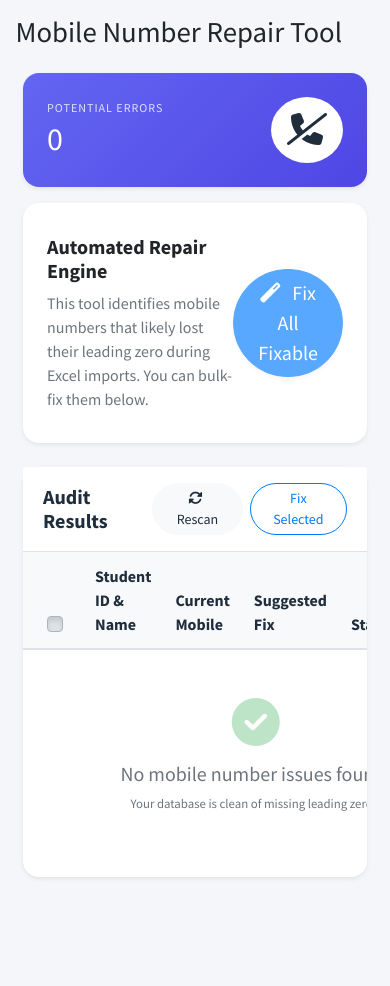
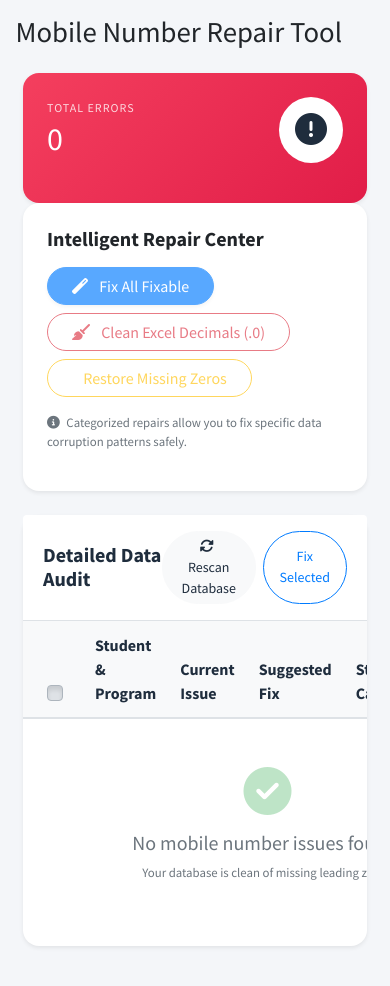
Before and after one commit to ruhulamin-siddique/Admission-System-Live, a Django app: page /students/mobile-repair/ in a window 390 px wide. Shown: the part 57-1043 px from the top of the page. Run offline with Django 5.2, Linux system fonts and the light colour scheme; the visitor is signed in with stand-in values (Sample User, id 1); data comes from the database, SQL or seed files in the repository; data that the repository does not hold is empty; some libraries are stand-ins or nearby versions.

Commit message:
feat: add student dashboard and mobile repair tool template

```diff
--- a/students/views.py
+++ b/students/views.py
@@ -2690,24 +2690,47 @@ def api_verify_board_result(request):
 
 @login_required
 @require_access('students', 'mobile_repair')
+def _clean_mobile_number(mobile):
+    """Helper to strip float suffixes, non-numeric chars, and add missing leading zeros."""
+    if not mobile: return None, False
+
+    # 1. Stringify and strip .0 (Excel float error)
+    s = str(mobile).strip()
+    if s.endswith('.0'):
+        s = s[:-2]
+
+    # 2. Remove all non-digits
+    import re
+    s = re.sub(r'\D', '', s)
+
+    # 3. If 10 digits and starts with 1-9, prepend 0
+    if len(s) == 10 and s[0] in '123456789':
+        s = '0' + s
+
+    # Valid Bangladesh mobile is 11 digits starting with 01
+    is_valid = len(s) == 11 and s.startswith('01')
+    return s, is_valid
+
+@login_required
+@require_access('students', 'mobile_repair')
 def mobile_repair_tool(request):
-    """View to identify and fix mobile numbers missing leading zeros."""
-    # Find potentially broken numbers: 10 digits or doesn't start with 01
-    broken_students = Student.objects.filter(
-        Q(student_mobile__regex=r'^\d{10}$') |
-        ~Q(student_mobile__startswith='01')
-    ).exclude(student_mobile__isnull=True).exclude(student_mobile='')
+    """Enhanced view to identify and categorize mobile number errors."""
+    # Find all students with malformed numbers (excluding null/empty)
+    malformed_students = Student.objects.exclude(student_mobile__isnull=True).exclude(student_mobile='').filter(
+        ~Q(student_mobile__regex=r'^01\d{9}$')
+    )
 
     audit_list = []
-    for s in broken_students:
+    for s in malformed_students:
         mobile = s.student_mobile
-        fixable = False
-        suggested_fix = ""
-
-        # Simple rule: if 10 digits and first digit is 1-9, prepend 0
-        if len(mobile) == 10 and mobile[0] in '123456789':
-            suggested_fix = '0' + mobile
-            fixable = True
+        suggested_fix, is_valid = _clean_mobile_number(mobile)
+
+        # Determine Issue Category
+        category = "OTHER"
+        if str(mobile).endswith('.0'):
+            category = "FLOAT"
+        elif len(str(mobile)) == 10 and str(mobile)[0] in '123456789':
+            category = "MISSING_ZERO"
 
         audit_list.append({
             'id': s.student_id,
@@ -2716,7 +2739,9 @@ def mobile_repair_tool(request):
             'batch': s.batch,
             'mobile': mobile,
             'suggested_fix': suggested_fix,
-            'fixable': fixable
+            'is_valid': is_valid,
+            'category': category,
+            'fixable': is_valid and suggested_fix != mobile
         })
 
     return render(request, 'students/tools/mobile_repair.html', {
@@ -2727,27 +2752,47 @@ def mobile_repair_tool(request):
 @login_required
 @require_access('students', 'data_integrity')
 def api_bulk_fix_mobile(request):
-    """API to apply suggested fixes to mobile numbers."""
+    """Enhanced API to apply robust mobile repairs with activity logging."""
     if request.method != 'POST':
         return JsonResponse({'success': False, 'error': 'POST required'})
 
     student_ids = request.POST.getlist('student_ids[]')
-    if not student_ids:
-        # If no specific IDs, maybe "Fix All Fixable" was clicked
-        if request.POST.get('fix_all') == 'true':
-            # Find all 10-digit numeric mobile numbers
-            broken_students = Student.objects.filter(student_mobile__regex=r'^\d{10}$')
-            student_ids = [s.student_id for s in broken_students]
+    fix_all = request.POST.get('fix_all') == 'true'
+    category_filter = request.POST.get('category')
+
+    if fix_all or category_filter:
+        # Find candidates for bulk fix
+        query = Student.objects.exclude(student_mobile__isnull=True).exclude(student_mobile='')
+        if category_filter == 'FLOAT':
+            query = query.filter(student_mobile__endswith='.0')
+        elif category_filter == 'MISSING_ZERO':
+            query = query.filter(student_mobile__regex=r'^\d{10}$')
+        else:
+            # Fallback to general malformed
+            query = query.filter(~Q(student_mobile__regex=r'^01\d{9}$'))
+
+        student_ids = list(query.values_list('student_id', flat=True))
 
     updated_count = 0
+    from core.utils import log_activity
+
     with transaction.atomic():
         for sid in student_ids:
             try:
                 student = Student.objects.get(student_id=sid)
-                mobile = student.student_mobile
-                if mobile and len(mobile) == 10 and mobile[0] in '123456789':
-                    student.student_mobile = '0' + mobile
+                old_mobile = student.student_mobile
+                new_mobile, is_valid = _clean_mobile_number(old_mobile)
+
+                if is_valid and new_mobile != old_mobile:
+                    student.student_mobile = new_mobile
                     student.save()
+
+                    # Log to ActivityLog & Unified Timeline
+                    log_activity(
+                        request, 'UPDATE', 'students',
+                        f'Automated Mobile Repair: Fixed "{old_mobile}" -> "{new_mobile}"',
+                        object_id=sid
+                    )
                     updated_count += 1
             except Student.DoesNotExist:
                 continue
@@ -2755,5 +2800,5 @@ def api_bulk_fix_mobile(request):
     return JsonResponse({
         'success': True,
         'updated_count': updated_count,
-        'message': f'Successfully updated {updated_count} mobile numbers.'
+        'message': f'Successfully repaired {updated_count} mobile records.'
     })
--- a/templates/students/tools/mobile_repair.html
+++ b/templates/students/tools/mobile_repair.html
@@ -8,33 +8,37 @@
 <div class="container-fluid">
     <!-- Summary Cards -->
     <div class="row mb-4">
-        <div class="col-md-4">
-            <div class="card shadow-sm border-0" style="border-radius: 16px; background: linear-gradient(135deg, #6366f1 0%, #4f46e5 100%); color: white;">
+        <div class="col-md-3">
+            <div class="card shadow-sm border-0 h-100" style="border-radius: 16px; background: linear-gradient(135deg, #f43f5e 0%, #e11d48 100%); color: white;">
                 <div class="card-body p-4">
                     <div class="d-flex justify-content-between align-items-center">
                         <div>
-                            <h6 class="text-uppercase mb-1" style="font-size: 0.75rem; letter-spacing: 1px; opacity: 0.8;">Potential Errors</h6>
+                            <h6 class="text-uppercase mb-1" style="font-size: 0.75rem; letter-spacing: 1px; opacity: 0.8;">Total Errors</h6>
                             <h2 class="font-weight-black mb-0">{{ broken_count }}</h2>
                         </div>
                         <div class="bg-white bg-opacity-20 rounded-circle p-3" style="background: rgba(255,255,255,0.2);">
-                            <i class="fas fa-phone-slash fa-2x"></i>
+                            <i class="fas fa-exclamation-circle fa-2x"></i>
                         </div>
                     </div>
                 </div>
             </div>
         </div>
-        <div class="col-md-8">
+        <div class="col-md-9">
             <div class="card shadow-sm border-0 h-100" style="border-radius: 16px;">
-                <div class="card-body p-4 d-flex align-items-center">
-                    <div>
-                        <h5 class="font-weight-bold mb-2">Automated Repair Engine</h5>
-                        <p class="text-muted mb-0">This tool identifies mobile numbers that likely lost their leading zero during Excel imports. You can bulk-fix them below.</p>
-                    </div>
-                    <div class="ml-auto">
-                        <button class="btn btn-primary btn-lg rounded-pill px-4 shadow-sm" id="btnFixAll" {% if broken_count == 0 %}disabled{% endif %}>
+                <div class="card-body p-4">
+                    <h5 class="font-weight-bold mb-3">Intelligent Repair Center</h5>
+                    <div class="d-flex flex-wrap gap-2">
+                        <button class="btn btn-primary rounded-pill px-4 shadow-sm mr-2 mb-2" id="btnFixAll" {% if broken_count == 0 %}disabled{% endif %}>
                             <i class="fas fa-magic mr-2"></i> Fix All Fixable
                         </button>
+                        <button class="btn btn-outline-danger rounded-pill px-4 mr-2 mb-2" onclick="applyFixes([], false, 'FLOAT')" {% if broken_count == 0 %}disabled{% endif %}>
+                            <i class="fas fa-broom mr-2"></i> Clean Excel Decimals (.0)
+                        </button>
+                        <button class="btn btn-outline-warning rounded-pill px-4 mb-2" onclick="applyFixes([], false, 'MISSING_ZERO')" {% if broken_count == 0 %}disabled{% endif %}>
+                            <i class="fas fa-zero mr-2"></i> Restore Missing Zeros
+                        </button>
                     </div>
+                    <p class="text-muted small mt-2 mb-0"><i class="fas fa-info-circle mr-1"></i> Categorized repairs allow you to fix specific data corruption patterns safely.</p>
                 </div>
             </div>
         </div>
@@ -44,10 +48,10 @@
     <div class="card shadow-sm border-0" style="border-radius: 16px;">
         <div class="card-header bg-white py-3 border-0">
             <div class="d-flex justify-content-between align-items-center">
-                <h5 class="mb-0 font-weight-bold">Audit Results</h5>
+                <h5 class="mb-0 font-weight-bold">Detailed Data Audit</h5>
                 <div class="btn-group">
                     <button class="btn btn-light btn-sm rounded-pill px-3 mr-2" id="btnRefresh">
-                        <i class="fas fa-sync-alt mr-1"></i> Rescan
+                        <i class="fas fa-sync-alt mr-1"></i> Rescan Database
                     </button>
                     <button class="btn btn-outline-primary btn-sm rounded-pill px-3" id="btnFixSelected">
                         Fix Selected
@@ -66,10 +70,10 @@
                                     <label class="custom-control-label" for="checkAll"></label>
                                 </div>
                             </th>
-                            <th>Student ID & Name</th>
-                            <th>Current Mobile</th>
+                            <th>Student & Program</th>
+                            <th>Current Issue</th>
                             <th>Suggested Fix</th>
-                            <th>Status</th>
+                            <th>Status / Category</th>
                             <th class="text-right pr-4">Action</th>
                         </tr>
                     </thead>
@@ -87,34 +91,43 @@
                                 <div class="small text-muted">{{ item.id }} | {{ item.program }}</div>
                             </td>
                             <td>
-                                <code class="bg-light px-2 py-1 rounded text-danger">{{ item.mobile }}</code>
+                                <div class="d-flex align-items-center">
+                                    <code class="bg-light px-2 py-1 rounded text-danger mr-2">{{ item.mobile }}</code>
+                                    {% if item.category == 'FLOAT' %}
+                                        <span class="badge badge-pill badge-danger-light py-1" style="font-size: 10px; background: #fff1f2; color: #e11d48;">EXCEL DECIMAL</span>
+                                    {% elif item.category == 'MISSING_ZERO' %}
+                                        <span class="badge badge-pill badge-warning-light py-1" style="font-size: 10px; background: #fffbeb; color: #d97706;">MISSING ZERO</span>
+                                    {% else %}
+                                        <span class="badge badge-pill badge-secondary-light py-1" style="font-size: 10px; background: #f8fafc; color: #64748b;">MALFORMED</span>
+                                    {% endif %}
+                                </div>
                             </td>
                             <td>
                                 {% if item.fixable %}
                                     <code class="bg-success-light px-2 py-1 rounded text-success" style="background: #eefdf5;">{{ item.suggested_fix }}</code>
                                 {% else %}
-                                    <span class="text-muted small">Requires Manual Edit</span>
+                                    <span class="text-muted small">N/A</span>
                                 {% endif %}
                             </td>
                             <td>
                                 {% if item.fixable %}
                                     <span class="badge badge-success-light text-success px-2 py-1" style="background: #eefdf5;">
-                                        <i class="fas fa-check-circle mr-1"></i> Auto-fixable
+                                        <i class="fas fa-check-double mr-1"></i> Safe to Fix
                                     </span>
                                 {% else %}
                                     <span class="badge badge-warning-light text-warning px-2 py-1" style="background: #fffbeb;">
-                                        <i class="fas fa-exclamation-triangle mr-1"></i> Manual Review
+                                        <i class="fas fa-user-edit mr-1"></i> Needs Manual Entry
                                     </span>
                                 {% endif %}
                             </td>
                             <td class="text-right pr-4">
                                 {% if item.fixable %}
                                     <button class="btn btn-sm btn-outline-success rounded-pill px-3 btn-fix-single" data-id="{{ item.id }}">
-                                        Apply Fix
+                                        Apply
                                     </button>
                                 {% else %}
-                                    <a href="{% url 'edit_student' item.id %}" class="btn btn-sm btn-light rounded-pill px-3">
-                                        <i class="fas fa-edit mr-1"></i> Edit
+                                    <a href="{% url 'edit_student' item.id %}?tab=details" class="btn btn-sm btn-dark rounded-pill px-3">
+                                        <i class="fas fa-external-link-alt mr-1"></i> Edit
                                     </a>
                                 {% endif %}
                             </td>
@@ -159,13 +172,21 @@
 $(document).ready(function() {
     const csrftoken = '{{ csrf_token }}';
 
-    function applyFixes(studentIds, fixAll = false) {
-        if (!studentIds.length && !fixAll) {
+    function applyFixes(studentIds, fixAll = false, category = null) {
+        if (!studentIds.length && !fixAll && !category) {
             alert('Please select at least one record to fix.');
             return;
         }
 
-        const btn = fixAll ? $('#btnFixAll') : $('#btnFixSelected');
+        let btn;
+        if (category === 'FLOAT') {
+            btn = $('button[onclick*="FLOAT"]');
+        } else if (category === 'MISSING_ZERO') {
+            btn = $('button[onclick*="MISSING_ZERO"]');
+        } else {
+            btn = fixAll ? $('#btnFixAll') : $('#btnFixSelected');
+        }
+
         const originalHtml = btn.html();
         btn.html('<i class="fas fa-spinner fa-spin mr-2"></i> Processing...').prop('disabled', true);
 
@@ -175,6 +196,7 @@ $(document).ready(function() {
             data: {
                 'student_ids[]': studentIds,
                 'fix_all': fixAll,
+                'category': category,
                 'csrfmiddlewaretoken': csrftoken
             },
             success: function(response) {
```
